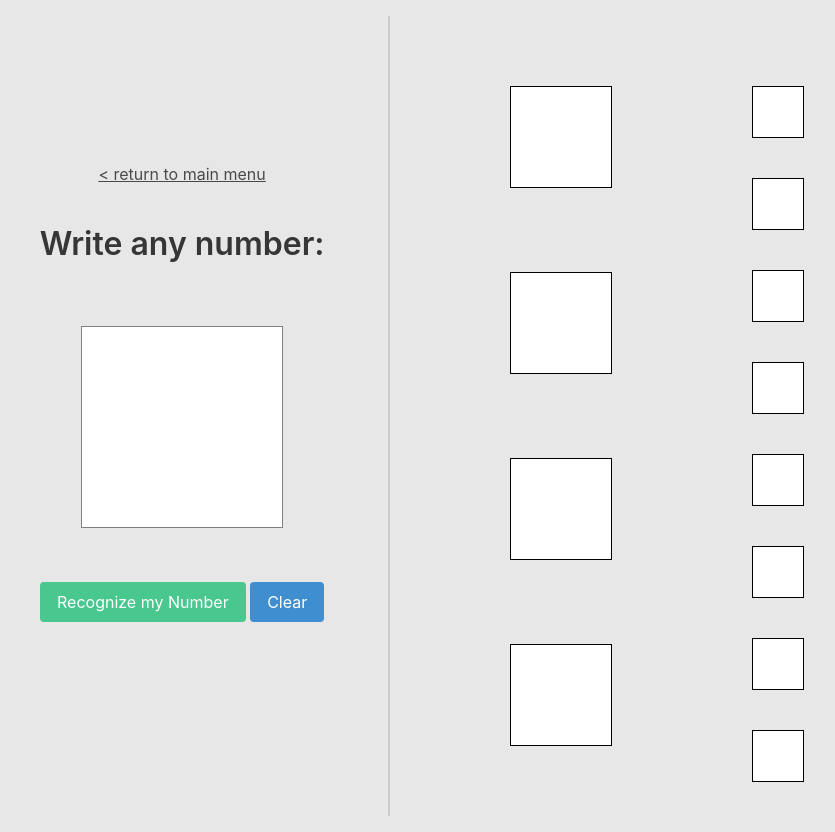
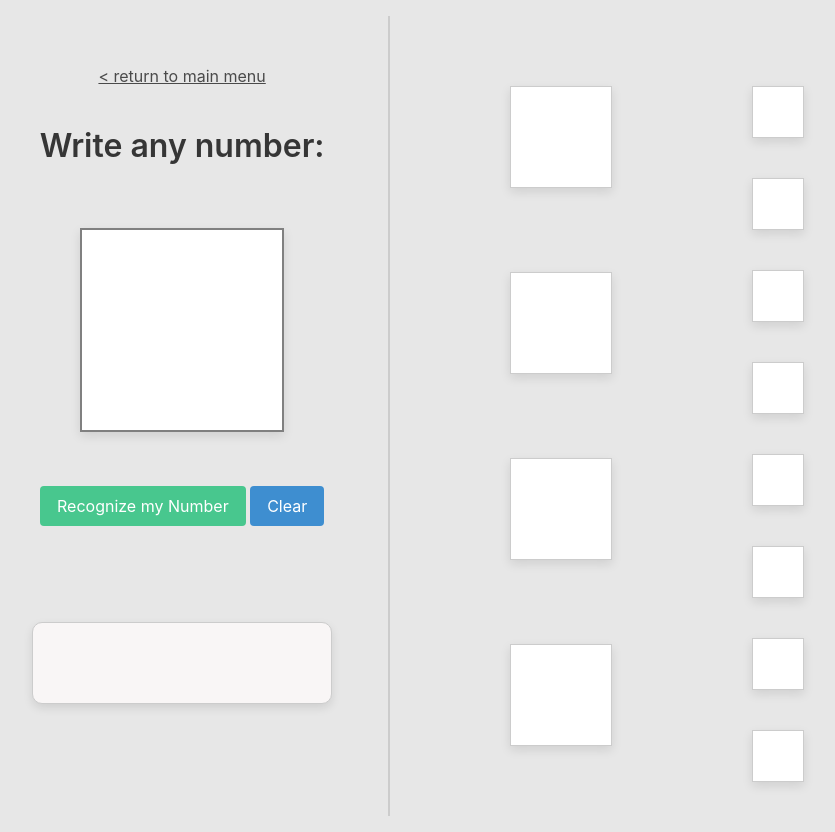
Before and after one commit to kellyyyeh/codyavosionary, a Flask app: page /recognize in a window 1280 px wide. Shown: the whole page, without its empty margins (40-875 px from the left). Run offline with Flask 3, Linux system fonts and the light colour scheme; a map, chart or similar area stays blank.

Commit message:
softer ui, clear prediction upon click

```diff
--- a/static/index.css
+++ b/static/index.css
@@ -17,7 +17,6 @@ html {
     align-items: center;
     padding: 40px;
     border-right: 2px solid #ccc; /* Add a right border */
-
 }
 
 .quadrant-container {
@@ -31,32 +30,37 @@ html {
 }
 
 .layer1 {
-    background-color: white;
-    border: 1px solid #000; /* Adds a border to each quadrant */
+    background-color: #ffffff; /* Soft gray background */
+    border: 1px solid #ccc; /* Light border */
+    box-shadow: 0 4px 10px rgba(0, 0, 0, 0.1); /* Soft shadow */
     margin: 20px; /* Adds some space around each quadrant */
 }
 
 .layer2-1 {
-    background-color: white;
-    border: 1px solid #000; /* Adds a border to each quadrant */
+    background-color: #ffffff; /* Soft gray background */
+    border: 1px solid #ccc; /* Light border */
+    box-shadow: 0 4px 10px rgba(0, 0, 0, 0.1); /* Soft shadow */
     margin: 20px; /* Adds some space around each quadrant */
 }
 
 .layer2-2 {
-    background-color: white;
-    border: 1px solid #000; /* Adds a border to each quadrant */
+    background-color: #ffffff; /* Soft gray background */
+    border: 1px solid #ccc; /* Light border */
+    box-shadow: 0 4px 10px rgba(0, 0, 0, 0.1); /* Soft shadow */
     margin: 20px; /* Adds some space around each quadrant */
 }
 
 .layer2-3 {
-    background-color: white;
-    border: 1px solid #000; /* Adds a border to each quadrant */
+    background-color: #ffffff; /* Soft gray background */
+    border: 1px solid #ccc; /* Light border */
+    box-shadow: 0 4px 10px rgba(0, 0, 0, 0.1); /* Soft shadow */
     margin: 20px; /* Adds some space around each quadrant */
 }
 
 .layer2-4 {
-    background-color: white;
-    border: 1px solid #000; /* Adds a border to each quadrant */
+    background-color: #ffffff; /* Soft gray background */
+    border: 1px solid #ccc; /* Light border */
+    box-shadow: 0 4px 10px rgba(0, 0, 0, 0.1); /* Soft shadow */
     margin: 20px; /* Adds some space around each quadrant */
 }
 
@@ -84,10 +88,28 @@ html {
 
 #canvas {
     background-color: white;
-    border: 1px solid gray;
+    border: 2px solid gray;
+    box-shadow: 0 4px 10px rgba(0, 0, 0, 0.1); /* Soft shadow */
 }
 
 #result {
     background-color: white;
     border: 1px solid gray;
 }
+
+#prediction-output {
+    font-size: 2rem;
+    width: 300px;
+    height: 82px;
+    text-align: center;
+    background-color: #f9f6f6; /* Soft gray background */
+    border: 1px solid #ccc; /* Light border */
+    border-radius: 10px; /* Rounded corners */
+    padding: 1rem;
+    box-shadow: 0 4px 10px rgba(0, 0, 0, 0.1); /* Soft shadow */
+    transition: background-color 0.3s; /* Smooth transition for hover effect */
+  }
+
+  /* #prediction-output:hover {
+    background-color: #d0d0d0;
+  } */
--- a/static/index.js
+++ b/static/index.js
@@ -67,6 +67,8 @@ function addClick(x, y, dragging) {
 
 function clearCanvas() {
   context.clearRect(0, 0, 200, 200)
+
+  document.getElementById('prediction-output').innerText = '';
 
   const layer1Canvases = document.querySelectorAll('.layer1');
   layer1Canvases.forEach((canvas) => {
--- a/templates/recognize.html
+++ b/templates/recognize.html
@@ -18,8 +18,9 @@
         <button type="button" class="button is-info" onclick="resetCanvas()">Clear</button>
       </form>
     </div>
-    <div style="padding: 1rem;">
-      <div id="prediction-output"></div>
+    <div style="padding: 1rem; display: flex; justify-content: center; align-items: center; height: 100vh;">
+      <div id="prediction-output">
+      </div>
     </div>
   </div>
   <div class="quadrant-container" style="display: flex; flex-direction: column; justify-content: space-between;">
```
